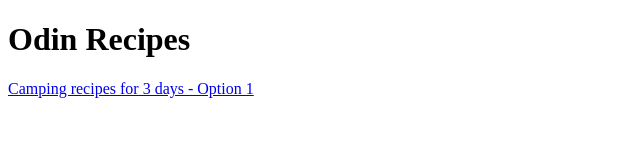
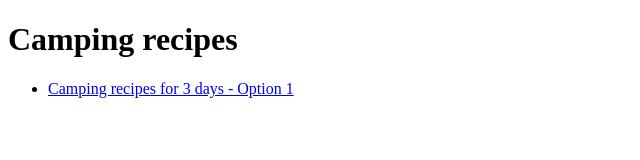
Before and after one commit to auliviet/odin-recipes, a plain HTML site: page index.html in a window 1280 px wide. Shown: the whole page, without its empty margins (0-640 px from the left). Drawn offline with Linux system fonts and the light colour scheme.

Commit message:
Update index.html with a list of links to recipes
Placing the links to the recipe pages into an unordered list.

```diff
--- a/index.html
+++ b/index.html
@@ -2,12 +2,14 @@
 <html lang="en">
   <head>
     <meta charset="UTF-8">
-    <title>Odin Recipes</title>
+    <title>My Camping Recipes</title>
   </head>
 
   <body>
-    <h1>Odin Recipes</h1>
+    <h1>Camping recipes</h1>
 
-    <a href="recipes/option1.html">Camping recipes for 3 days - Option 1</a>
+    <ul>
+      <li><a href="recipes/option1.html">Camping recipes for 3 days - Option 1</a></li>
+    </ul>
   </body>
 </html>
```
